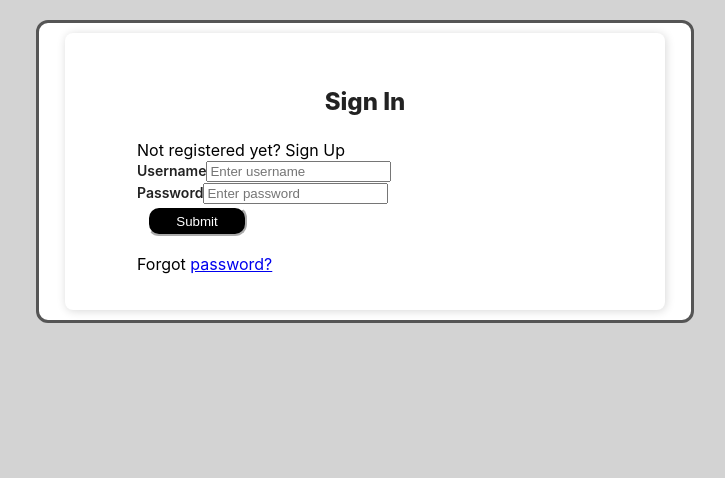
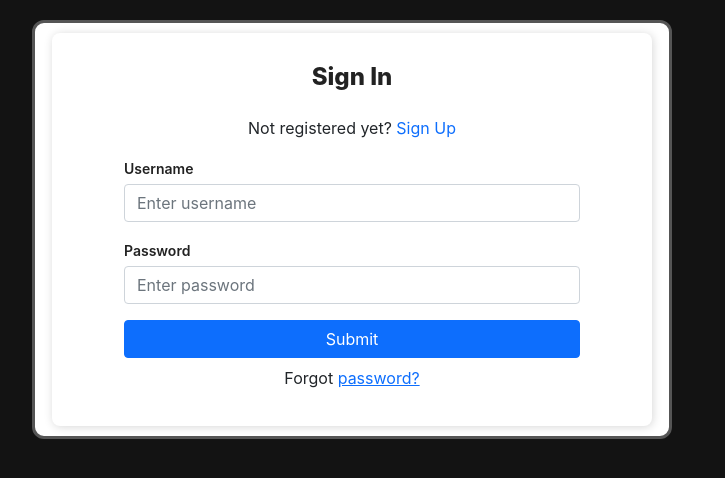
Before and after one commit to DudsTheKid3756/issue-tracker-ui, a React (Create React App) app: page / in a window 1280 px wide. Before the commit this address led to /issues. Shown: the top 478 px of the page, without its empty margins (288-1013 px from the left). Built offline with nearby package versions, Linux system fonts and the light colour scheme; no server answers.

Commit message:
reverted, start adding bootstrap styles

```diff
--- a/src/App.js
+++ b/src/App.js
@@ -10,8 +10,7 @@ Modal.setAppElement("#root");
 const App = () => {
   return (
     <Routes>
-      <Route path="/" element={<Navigate to="/issues" />} />
-      <Route path="/issues" element={<Issues />} />
+      <Route path="/" element={<Issues />} />
       <Route path="/issues/create" element={<CreateIssue />} />
       <Route path="/issues/edit/:id" element={<UpdateIssue />} />
     </Routes>
--- a/src/Components/Forms/auth-forms/LoginForm.js
+++ b/src/Components/Forms/auth-forms/LoginForm.js
@@ -57,7 +57,7 @@ const LoginForm = ({
             />
           </div>
           <div className="d-grid gap-2 mt-3">
-            <button type="submit" className="btn-primary" onClick={handleLogin}>
+            <button type="submit" className="btn btn-primary" onClick={handleLogin}>
               Submit
             </button>
           </div>
--- a/src/Components/Forms/auth-forms/SignUpForm.js
+++ b/src/Components/Forms/auth-forms/SignUpForm.js
@@ -81,7 +81,7 @@ const SignUpForm = ({
           <div className="d-grid gap-2 mt-3">
             <button
               type="submit"
-              className="btn-primary"
+              className="btn btn-primary"
               onClick={handleSignUp}
             >
               Submit
--- a/src/Components/Issues/Issues.js
+++ b/src/Components/Issues/Issues.js
@@ -122,9 +122,9 @@ const Issues = () => {
                   toggleApiPath={toggleApiPath}
                 />
               )}
-              <button onClick={() => logout()}>Logout</button>
+              <button className="btn btn-primary" onClick={() => logout()}>Logout</button>
               <button
-                className={`${classes.button} ${classes.head}`}
+                className={`btn btn-success ${classes.button} ${classes.head}`}
                 onClick={() => navigate("/issues/create")}
                 disabled={isDisabled}
               >
--- a/src/Components/create-issue/CreateIssue.js
+++ b/src/Components/create-issue/CreateIssue.js
@@ -77,7 +77,7 @@ const CreateIssue = () => {
   }
 
   function handleCancel() {
-    navigate("/issues");
+    navigate("/");
   }
 
   return (
--- a/src/Components/update-issue/UpdateIssue.js
+++ b/src/Components/update-issue/UpdateIssue.js
@@ -108,7 +108,7 @@ const UpdateIssue = () => {
   }
 
   function handleCancel() {
-    navigate("/issues");
+    navigate("/");
   }
 
   return (
--- a/src/Services/IssueServices.js
+++ b/src/Services/IssueServices.js
@@ -42,7 +42,7 @@ const addIssue = async (newIssue, navigate, apiPath) => {
     })
     .then(() => {
       toaster(constants.NEW_ISSUE_SUCCESS_MESSAGE, "success");
-      setTimeout(() => navigate("/issues", { state: apiPath }), 2000);
+      setTimeout(() => navigate("/", { state: apiPath }), 2000);
     })
     .catch((error) => console.error(error));
 };
@@ -71,7 +71,7 @@ const updateIssue = async (
       !reminderPosted
         ? toaster(constants.UPDATE_SUCCESS_MESSAGE, "success")
         : null;
-      setTimeout(() => navigate("/issues", { state: apiPath }), 2000);
+      setTimeout(() => navigate("/", { state: apiPath }), 2000);
     })
     .catch((error) => console.error(error));
 };
--- a/src/index.css
+++ b/src/index.css
@@ -31,7 +31,7 @@
 }
 
 body {
-  background-color: lightgrey;
+  background-color: rgb(19, 19, 19);
   font-family: -apple-system, BlinkMacSystemFont, "Segoe UI", "Roboto", "Oxygen",
     "Ubuntu", "Cantarell", "Fira Sans", "Droid Sans", "Helvetica Neue",
     sans-serif;
@@ -40,24 +40,9 @@ body {
 }
 
 button {
-  background-color: black;
-  color: white;
-  border-radius: 12px;
-  border-color: white;
-  width: 100px;
-  height: 30px;
-  margin: 2px 10px;
   cursor: pointer;
 }
 
-button:active {
-  background-color: rgba(0, 0, 0, 0.79);
-  transform: translateY(4px);
-}
-
-button:hover {
-  background-color: rgba(0, 0, 0, 0.79);
-}
 
 code {
   font-family: source-code-pro, Menlo, Monaco, Consolas, "Courier New",
--- a/src/index.js
+++ b/src/index.js
@@ -1,3 +1,4 @@
+import "bootstrap/dist/css/bootstrap.css";
 import React from "react";
 import ReactDOM from "react-dom/client";
 import { BrowserRouter as Router } from "react-router-dom";
```
